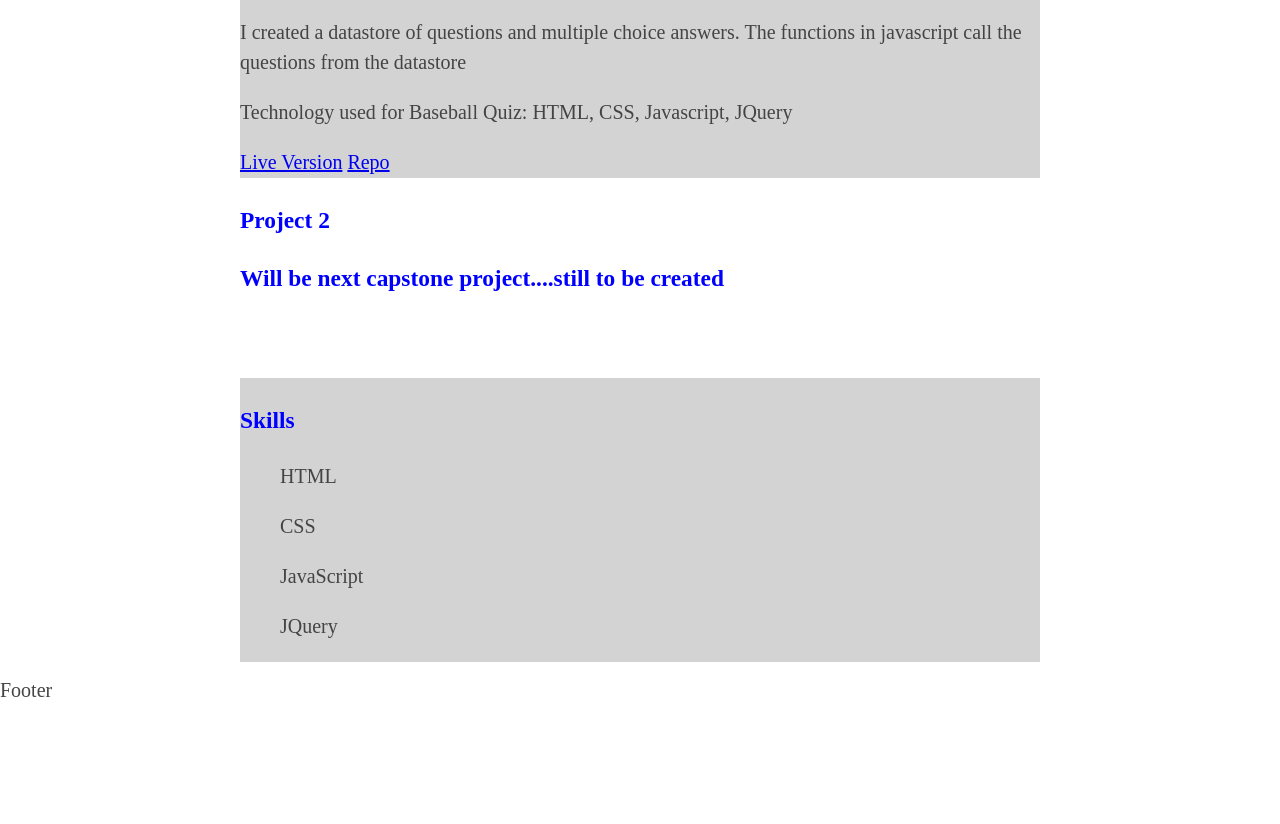
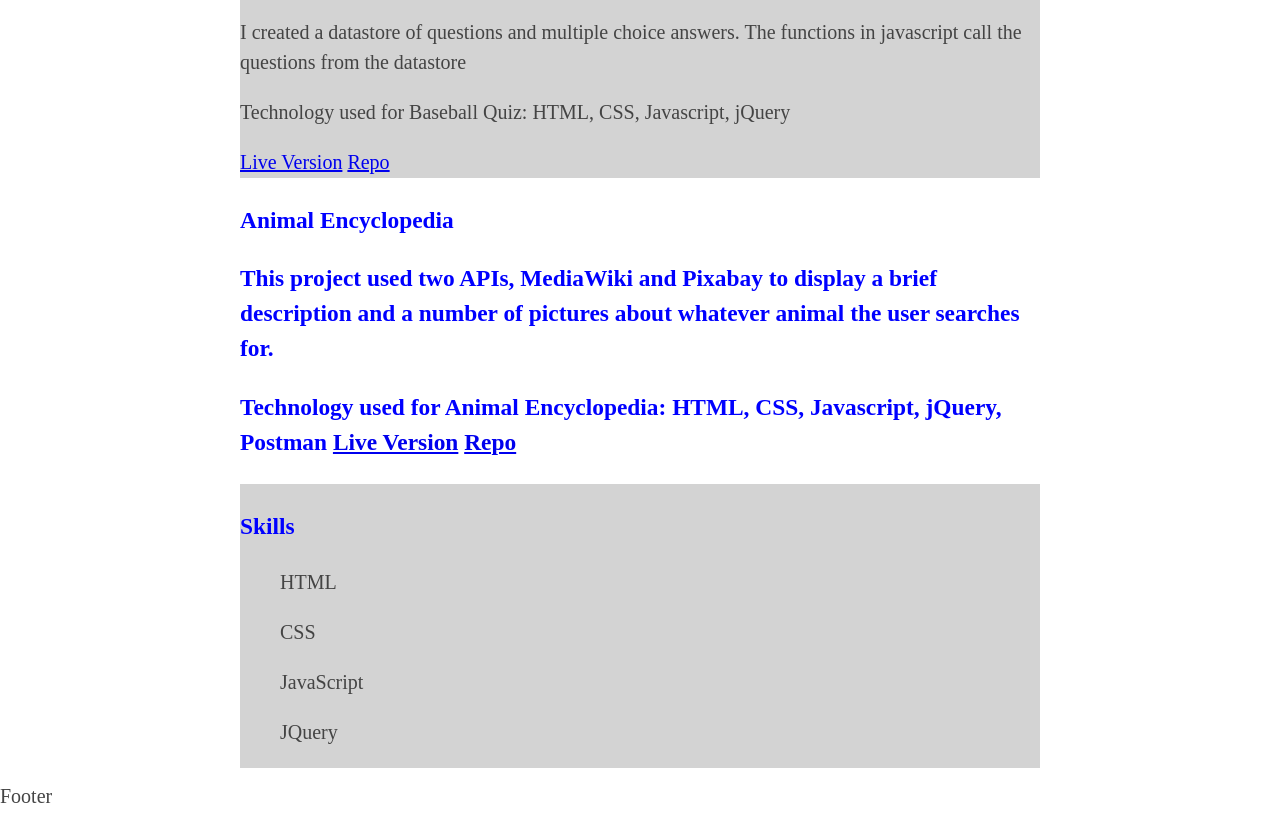
Before and after one commit to beccasiegal/portfolio, a plain HTML site: page index.html in a window 1280 px wide. Shown: the part 1188-2012 px from the top of the page. Before the commit the page ends 1906 px from the top, so only its background shows below. Drawn offline with nearby package versions, Linux system fonts and the light colour scheme.

Commit message:
Update index.html
Added second project - Animal Encyclopedia

```diff
--- a/index.html
+++ b/index.html
@@ -38,15 +38,19 @@
             with Thinkful. I chose the topic of baseball because anyone who knows me understands how big baseball is in my life.</p>
            <p>I created a datastore of questions and multiple choice answers. The functions in javascript call the questions from the datastore</p>
           <p>Technology used for Baseball Quiz:
-          HTML, CSS, Javascript, JQuery</p>
+          HTML, CSS, Javascript, jQuery</p>
             <a href="https://beccasiegal.github.io/baseball-quiz">Live Version</a>
             <a href="https://github.com/beccasiegal/baseball-quiz">Repo</a>
         </section>
 
         <section>
-          <h3>Project 2<h3>
-          <p>Will be next capstone project....still to be created</p>
-          </section>
+          <h3>Animal Encyclopedia <h3>
+          <p>This project used two APIs, MediaWiki and Pixabay to display a brief description and a number of pictures about whatever animal the user searches for.</p>
+         <p>Technology used for Animal Encyclopedia:
+              HTML, CSS, Javascript, jQuery, Postman
+             <a href="https://beccasiegal.github.io/Animal-Encyclopedia/">Live Version</a>
+             <a href="https://github.com/beccasiegal/Animal-Encyclopedia.git">Repo</a>
+         </section>
 
         <section>
           <h3>Skills</h3>
```
